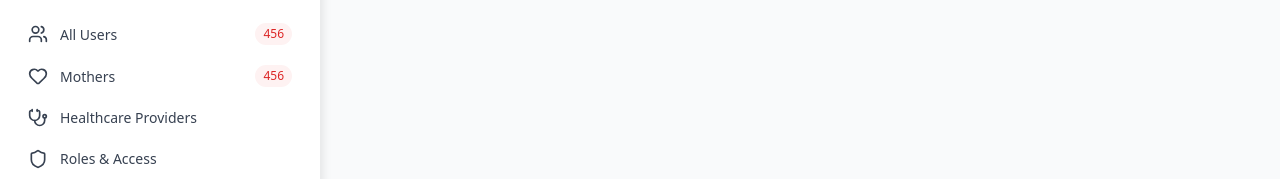
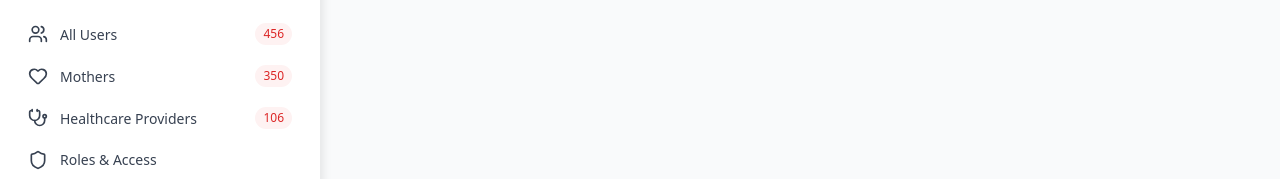
Before and after one commit to Pramudi02/MommyCare, a React (Vite) app: page /admin/settings in a window 1280 px wide. Shown: the part 263-442 px from the top of the page. Built offline with nearby package versions, Linux system fonts and the light colour scheme; the HTML template or start-up script is replaced by a standard one.

Commit message:
Refactor navigation items to include active state for all menu options

```diff
--- a/src/admin/components/AdminSidebar.css
+++ b/src/admin/components/AdminSidebar.css
@@ -96,13 +96,13 @@
 }
 
 .nav-item:hover {
-  background-color: #f9fafb;
-  color: #111827;
+  background-color: #e2efff;
+  color: #005184;
 }
 
 .nav-item.active {
   background-color: #eff6ff;
-  color: #2563eb;
+  color: #007fe0;
   border-right: 2px solid #2563eb;
 }
 
--- a/src/admin/components/AdminSidebar.jsx
+++ b/src/admin/components/AdminSidebar.jsx
@@ -43,69 +43,68 @@ const AdminSidebar = ({ sidebarOpen, toggleSidebar }) => {
       title: 'Main',
       items: [
         { name: 'Dashboard', icon: Home, path: '/admin/dashboard', active: location.pathname === '/admin' || location.pathname === '/admin/dashboard' },
-        { name: 'Analytics', icon: BarChart3, path: '/admin/analytics' }
-      ]
-    },
+        { name: 'Analytics', icon: BarChart3, path: '/admin/analytics',active: location.pathname === '/admin/analytics'  }
+      ]},
         {
           title: 'User Management',
           items: [
             { name: 'All Users', icon: Users, path: '/admin/users', active: location.pathname === '/admin/users', badge: '456' },
-        { name: 'Mothers', icon: Heart, path: '/admin/users/mothers', badge: '456' },
-        { name: 'Healthcare Providers', icon: Stethoscope, path: '/admin/users/providers' },
-        { name: 'Roles & Access', icon: Shield, path: '/admin/users/roles' }
+            { name: 'Mothers', icon: Heart, path: '/admin/users/mothers', active: location.pathname === '/admin/users/mothers', badge: '350' },
+            { name: 'Healthcare Providers', icon: Stethoscope, path: '/admin/users/providers', active: location.pathname === '/admin/users/providers', badge: '106' },
+            { name: 'Roles & Access', icon: Shield, path: '/admin/users/roles', active: location.pathname === '/admin/users/roles' }
           ]
         },
         {
           title: 'AI Management',
           items: [
-        { name: 'AI Dashboard', icon: Brain, path: '/admin/ai' },
-        { name: 'Baby Weight Prediction', icon: Baby, path: '/admin/ai/baby-weight' },
-        { name: 'Diabetes Risk', icon: Activity, path: '/admin/ai/diabetes-risk' },
-        { name: 'AI Analytics', icon: TrendingUp, path: '/admin/ai/analytics' }
+            { name: 'AI Dashboard', icon: Brain, path: '/admin/ai', active: location.pathname === '/admin/ai' },
+            { name: 'Baby Weight Prediction', icon: Baby, path: '/admin/ai/baby-weight', active: location.pathname === '/admin/ai/baby-weight' },
+            { name: 'Diabetes Risk', icon: Activity, path: '/admin/ai/diabetes-risk', active: location.pathname === '/admin/ai/diabetes-risk' },
+            { name: 'AI Analytics', icon: TrendingUp, path: '/admin/ai/analytics', active: location.pathname === '/admin/ai/analytics' }
           ]
         },
         {
           title: 'Appointments & Calendar',
           items: [
-        { name: 'Global Calendar', icon: Calendar, path: '/admin/calendar' },
-        { name: 'Appointments', icon: Clock, path: '/admin/appointments', badge: '127' },
-        { name: 'Vaccinations', icon: Shield, path: '/admin/vaccinations' }
+            { name: 'Global Calendar', icon: Calendar, path: '/admin/calendar', active: location.pathname === '/admin/calendar' },
+            { name: 'Appointments', icon: Clock, path: '/admin/appointments', active: location.pathname === '/admin/appointments', badge: '127' },
+            { name: 'Vaccinations', icon: Shield, path: '/admin/vaccinations', active: location.pathname === '/admin/vaccinations' }
           ]
         },
         {
           title: 'Content Management',
           items: [
-        { name: 'Content Dashboard', icon: FileText, path: '/admin/content' },
-        { name: 'Articles & Education', icon: FileText, path: '/admin/content/articles' },
-        { name: 'Wellness Plans', icon: Heart, path: '/admin/content/wellness' },
-        { name: 'Media Library', icon: Eye, path: '/admin/content/media' }
+            { name: 'Content Dashboard', icon: FileText, path: '/admin/content', active: location.pathname === '/admin/content' },
+            { name: 'Articles & Education', icon: FileText, path: '/admin/content/articles', active: location.pathname === '/admin/content/articles' },
+            { name: 'Wellness Plans', icon: Heart, path: '/admin/content/wellness', active: location.pathname === '/admin/content/wellness' },
+            { name: 'Media Library', icon: Eye, path: '/admin/content/media', active: location.pathname === '/admin/content/media' }
           ]
         },
         {
           title: 'Communication',
           items: [
-        { name: 'Announcements', icon: MessageSquare, path: '/admin/announcements' },
-        { name: 'Health Campaigns', icon: Bell, path: '/admin/campaigns' },
-        { name: 'Communication Logs', icon: MessageSquare, path: '/admin/communication' }
+            { name: 'Announcements', icon: MessageSquare, path: '/admin/announcements', active: location.pathname === '/admin/announcements' },
+            { name: 'Health Campaigns', icon: Bell, path: '/admin/campaigns', active: location.pathname === '/admin/campaigns' },
+            { name: 'Communication Logs', icon: MessageSquare, path: '/admin/communication', active: location.pathname === '/admin/communication' }
           ]
         },
         {
           title: 'Healthcare Facilities',
           items: [
-        { name: 'Hospitals & Clinics', icon: Hospital, path: '/admin/facilities' },
-        { name: 'Provider Assignments', icon: Users, path: '/admin/facilities/assignments' },
-        { name: 'Regional Management', icon: BarChart3, path: '/admin/regions' }
+            { name: 'Hospitals & Clinics', icon: Hospital, path: '/admin/facilities', active: location.pathname === '/admin/facilities' },
+            { name: 'Provider Assignments', icon: Users, path: '/admin/facilities/assignments', active: location.pathname === '/admin/facilities/assignments' },
+            { name: 'Regional Management', icon: BarChart3, path: '/admin/regions', active: location.pathname === '/admin/regions' }
           ]
         },
         {
           title: 'Security & System',
           items: [
-        { name: 'Security Dashboard', icon: Shield, path: '/admin/security' },
-        { name: 'Access Logs', icon: FileText, path: '/admin/security/logs' },
-        { name: 'System Settings', icon: Settings, path: '/admin/settings' }
+            { name: 'Security Dashboard', icon: Shield, path: '/admin/security', active: location.pathname === '/admin/security' },
+            { name: 'Access Logs', icon: FileText, path: '/admin/security/logs', active: location.pathname === '/admin/security/logs' },
+            { name: 'System Settings', icon: Settings, path: '/admin/settings', active: location.pathname === '/admin/settings' }
           ]
                   }
-  ];
+        ]
 
   return (
     <div className={`admin-sidebar ${sidebarOpen ? 'expanded' : 'collapsed'}`}>
```
Lines whose indentation alone changed are shown as unchanged.
